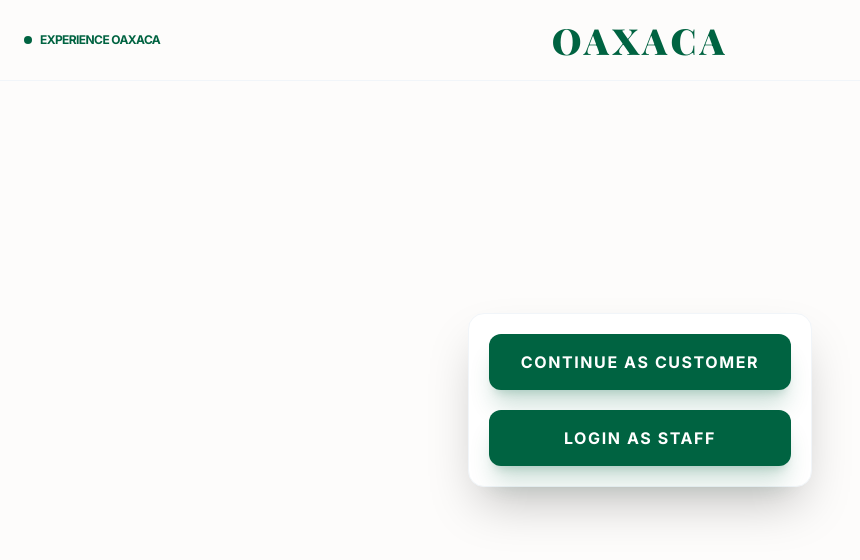
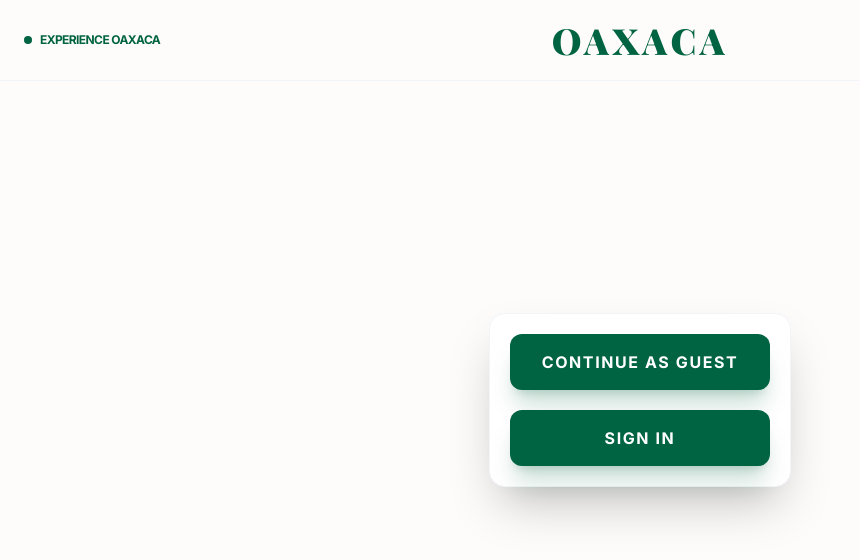
Before and after one commit to ionut-bujor/Oxaca, a React (Vite) app in the folder Frontend/: page /portal in a window 1280 px wide. Shown: the top 560 px of the page, without its empty margins (0-860 px from the left). Built offline with nearby package versions, Linux system fonts and the light colour scheme; a web font is replaced by a local one.

Commit message:
updated buttons to have better wording on login page

```diff
--- a/Frontend/src/pages/Auth.tsx
+++ b/Frontend/src/pages/Auth.tsx
@@ -55,7 +55,7 @@ const auth: React.FC = () => {
 				<div id="loginOptions" className="group flex flex-col gap-y-5 bg-white p-5 rounded-2xl border border-slate-100 shadow-2xl">
 					<button
 						className="bg-primary text-white px-8 py-4 rounded-xl font-bold uppercase tracking-widest hover:bg-darkGreen transition-all shadow-xl shadow-primary/20 active:scale-95">
-						<a href="/">Continue as customer</a>
+						<a href="/">Continue as guest</a>
 					</button>
 
 					<button
@@ -70,7 +70,7 @@ const auth: React.FC = () => {
 							loginOptions.style.display = "none";
 							loginScreen.classList.toggle("hidden");
 						}}>
-						Login as staff
+						Sign in
 					</button>
 				</div>
 			</div>
```
